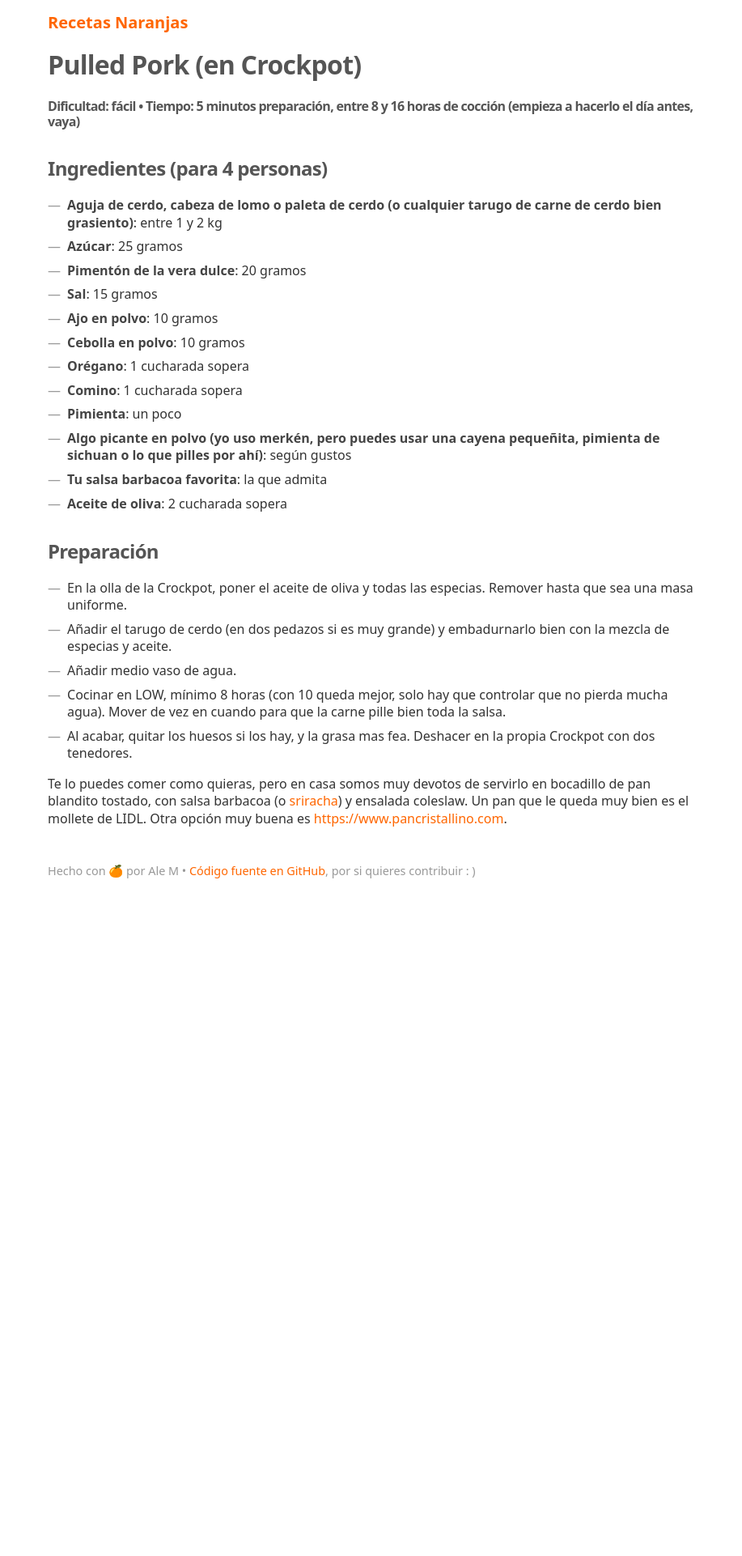
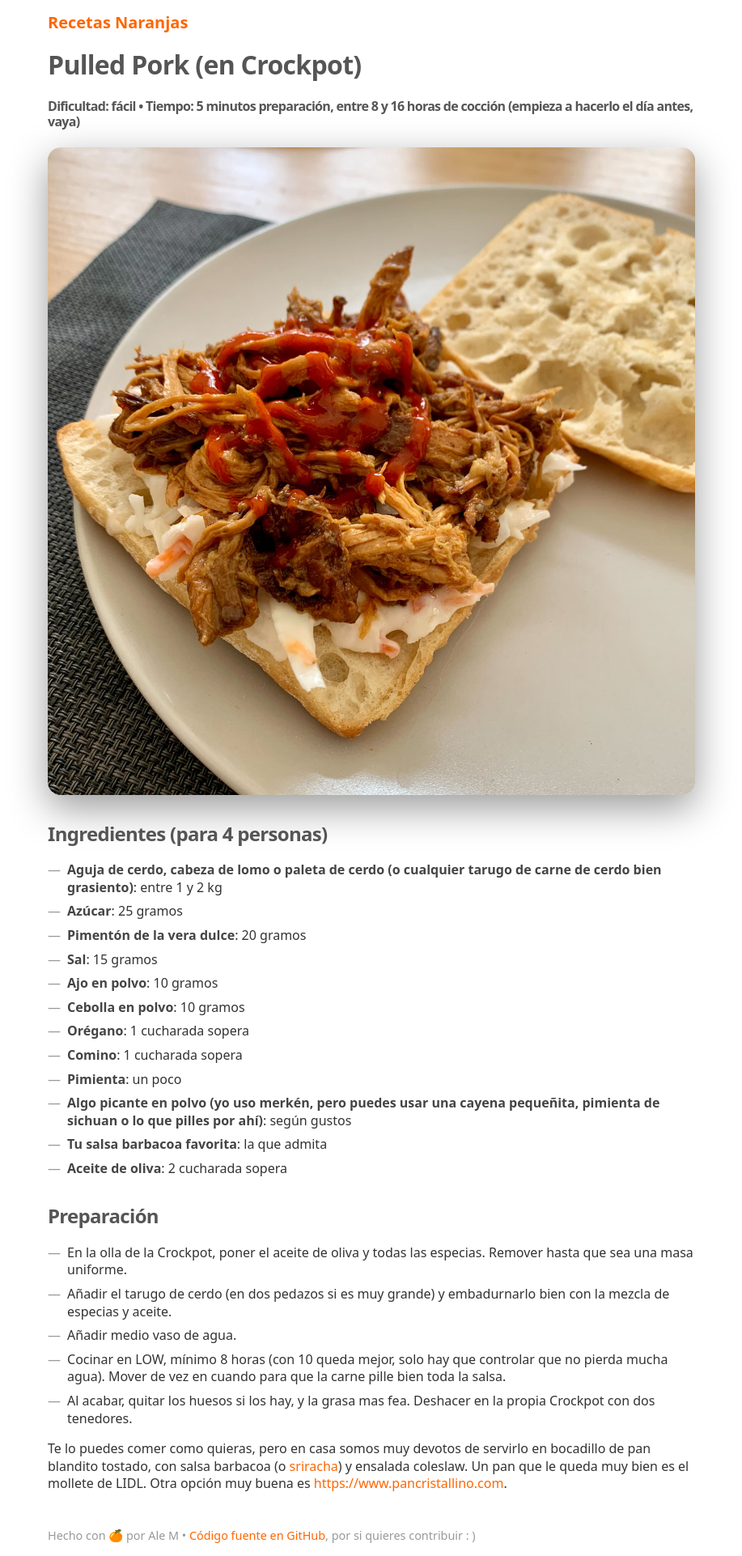
Before and after one commit to bomberstudios/recetas, a Jekyll site: the page built from _recetas/pulled-pork-en-crockpot.md, in a window 1280 px wide. Shown: the whole page at 81% size, without its empty margins (181-1098 px from the left). Built offline with Jekyll 4.4.1, drawn with Linux system fonts in a browser that asks for light colours; before the commit the page ends 1101 px from its top, so only the background shows below that.

Commit message:
Foto del pulled pork

```diff
--- a/_recetas/pulled-pork-en-crockpot.md
+++ b/_recetas/pulled-pork-en-crockpot.md
@@ -4,6 +4,7 @@ date: 2022-03-28
 dificultad: fácil
 tiempo: 5 minutos preparación, entre 8 y 16 horas de cocción (empieza a hacerlo el día antes, vaya)
 cantidad: 4 personas
+image: /images/pulled-pork.jpg
 ingredientes:
   - nombre: Aguja de cerdo, Cabeza de lomo o paleta de cerdo (o cualquier tarugo de carne de cerdo bien grasiento)
     cantidad: entre 1 y 2 kg
```
Also changed, not shown: images/pulled-pork.jpg (added).
